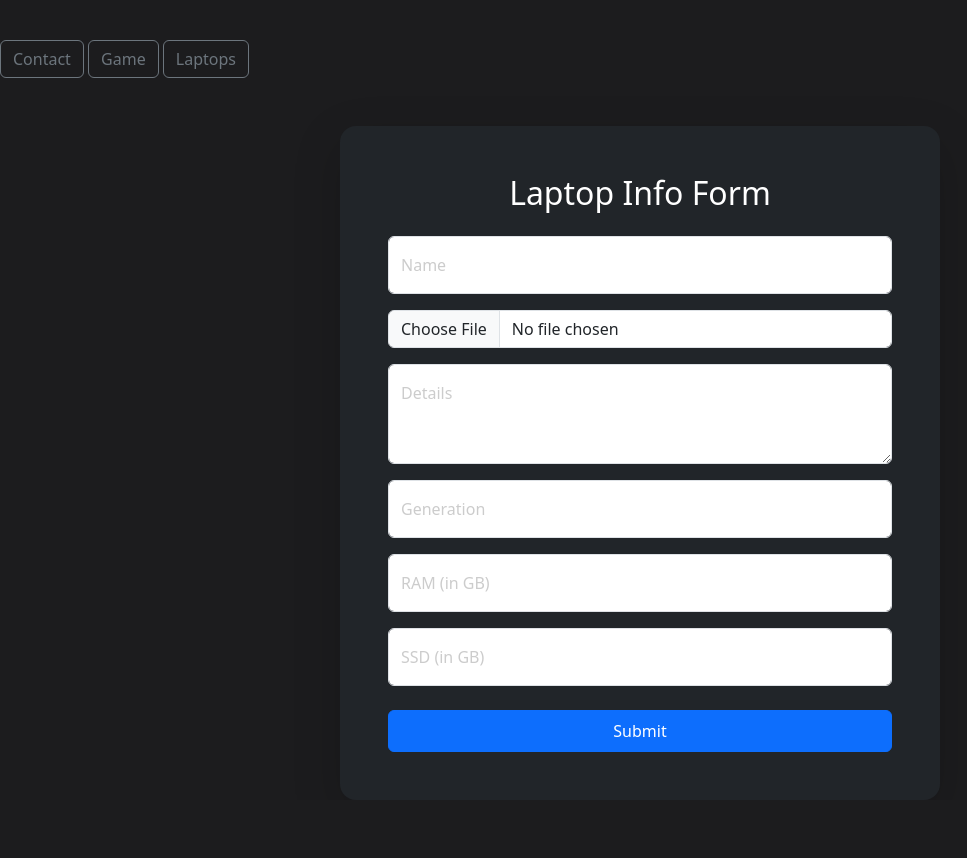
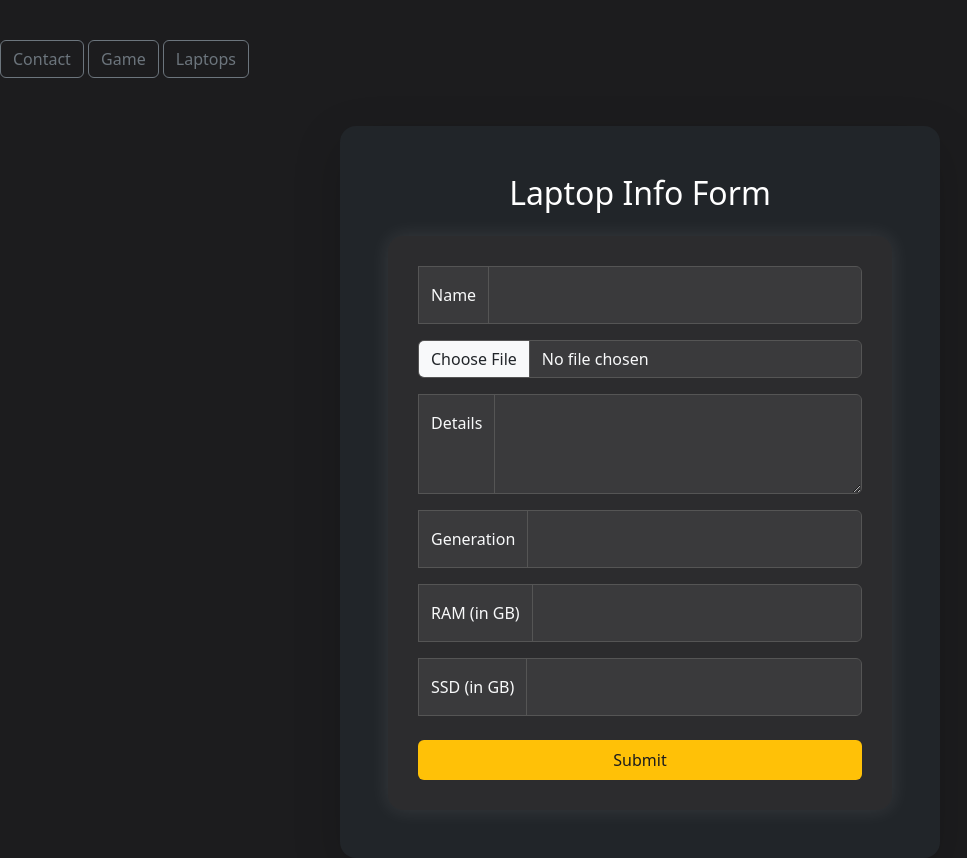
Before and after one commit to ans86/django_hp, a Django app: page /laptop/ in a window 1280 px wide. Shown: the part 56-914 px from the top of the page, without its empty margins (0-967 px from the left). Before the commit the page ends 808 px from the top, so only its background shows below. Run offline with Django 5.2, Linux system fonts and the light colour scheme.

Commit message:
Updated full project

```diff
--- a/static/laptop.css
+++ b/static/laptop.css
@@ -0,0 +1,34 @@
+form.custom-form{
+  background-color: #2c2c2e;
+  padding: 30px;
+  border-radius: 15px;
+  box-shadow: 0 0 20px rgba(255, 255, 255, 0.1);
+  width: 100%;
+  max-width: 600px;
+  color: #f8f9fa;
+}
+
+form.custom-form input,
+form.custom-form textarea,
+form.custom-form label {
+  background-color: #3a3a3c;
+  color: #f8f9fa;
+  border: 1px solid #555;
+}
+
+form.custom-form input:focus,
+form.custom-form textarea:focus {
+  border-color: #ffc107;
+  box-shadow: 0 0 5px #ffc107;
+}
+
+form.custom-form button {
+  background-color: #ffc107;
+  border: none;
+  color: #1c1c1e;
+  transition: 0.3s;
+}
+
+form.custom-form button:hover {
+  background-color: #e0a800;
+}
--- a/templates/laptop.html
+++ b/templates/laptop.html
@@ -7,7 +7,7 @@
   <title>Laptop</title>
 
   {% load static %}
-  <link rel="stylesheet" href="{% static 'game.css' %}">
+  <link rel="stylesheet" href="{% static 'laptop.css' %}">
   <link rel="icon" type="image/x-icon" href="https://live.staticflickr.com/7410/12272594713_fb1db15882_z.jpg">
   <link href="https://cdn.jsdelivr.net/npm/bootstrap@5.3.3/dist/css/bootstrap.min.css" rel="stylesheet">
   <link href="https://cdn.jsdelivr.net/npm/bootstrap@5.3.7/dist/css/bootstrap.min.css" rel="stylesheet" integrity="sha384-LN+7fdVzj6u52u30Kp6M/trliBMCMKTyK833zpbD+pXdCLuTusPj697FH4R/5mcr" crossorigin="anonymous">
@@ -93,7 +93,7 @@
   <div class="bg-dark text-white p-5 rounded-4 shadow-lg mx-auto" style="max-width: 600px;">
     <h2 class="mb-4 text-center">Laptop Info Form</h2>
 
-    <form method="post" action="{% url 'laptop' %}" enctype="multipart/form-data">
+    <form class="custom-form" method="post" action="{% url 'laptop' %}" enctype="multipart/form-data">
       {% csrf_token %}
 
       <div class="form-floating mb-3">
```
Also changed, not shown: db.sqlite3.
